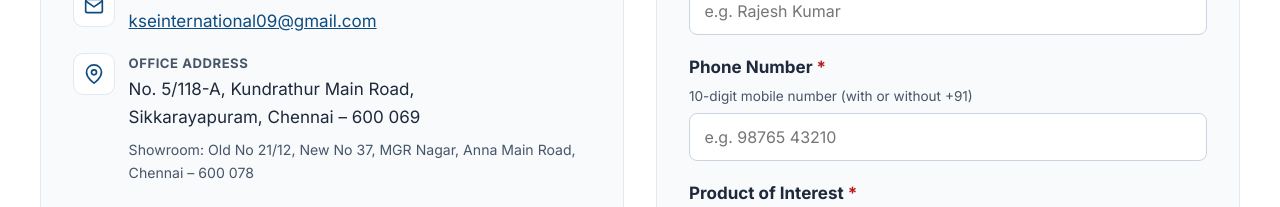
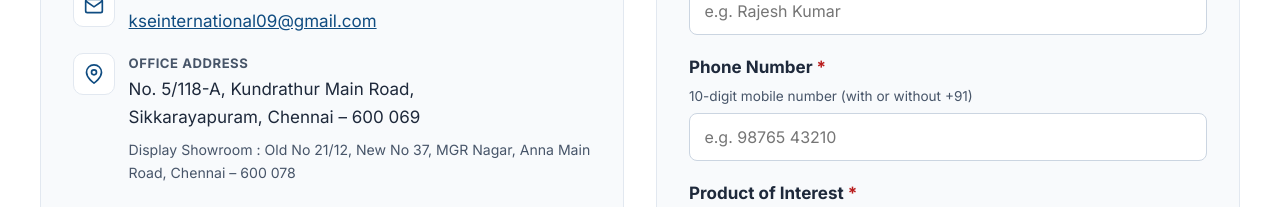
Before and after one commit to critictechresearcher-star/kse, a plain HTML site: page index.html in a window 1280 px wide. Shown: the part 5300-5507 px from the top of the page. Drawn offline with Linux system fonts and the light colour scheme.

Commit message:
Update showroom address description in index.html

```diff
--- a/index.html
+++ b/index.html
@@ -698,7 +698,7 @@
                     No. 5/118-A, Kundrathur Main Road,<br>
                     Sikkarayapuram, Chennai &ndash; 600 069
                   </address>
-                  <p class="branch-note">Showroom: Old No 21/12, New No 37, MGR Nagar, Anna Main Road, Chennai &ndash; 600 078</p>
+                  <p class="branch-note">Display Showroom : Old No 21/12, New No 37, MGR Nagar, Anna Main Road, Chennai &ndash; 600 078</p>
                 </div>
               </li>
             </ul>
```
